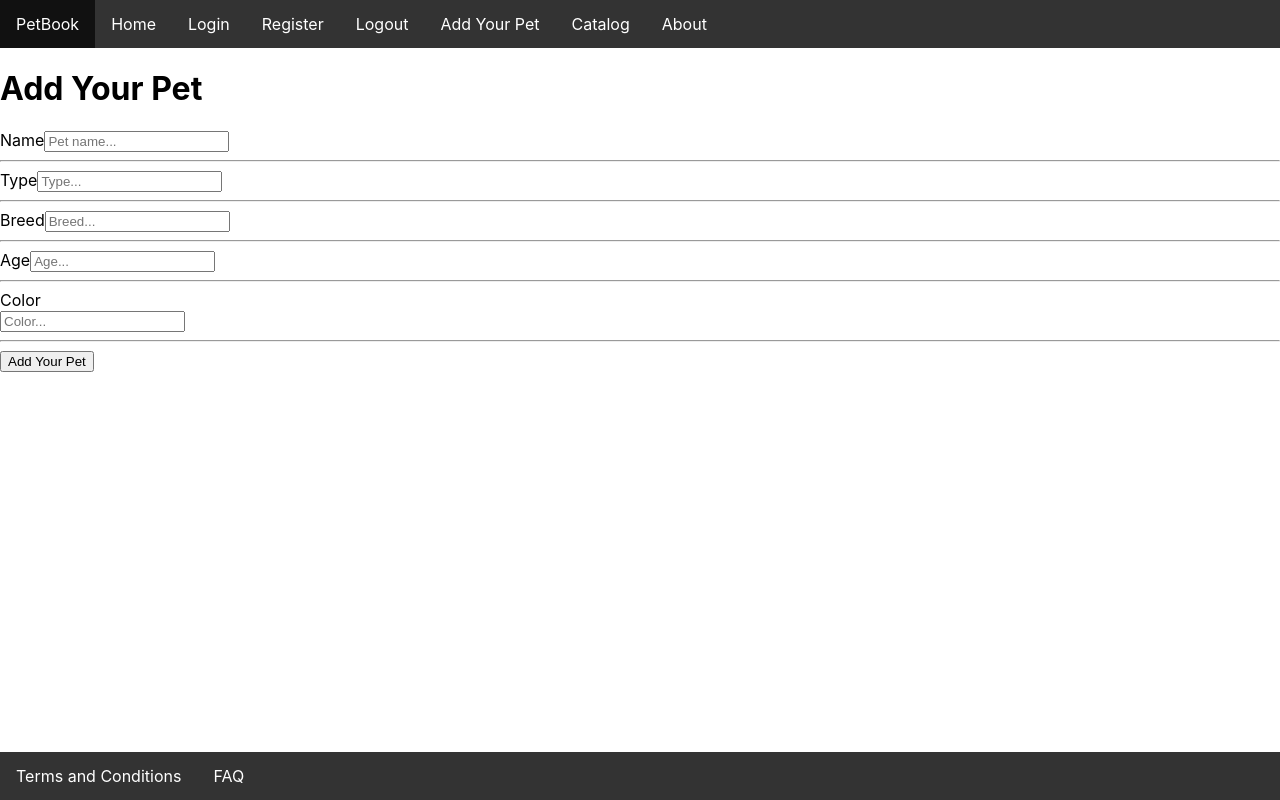
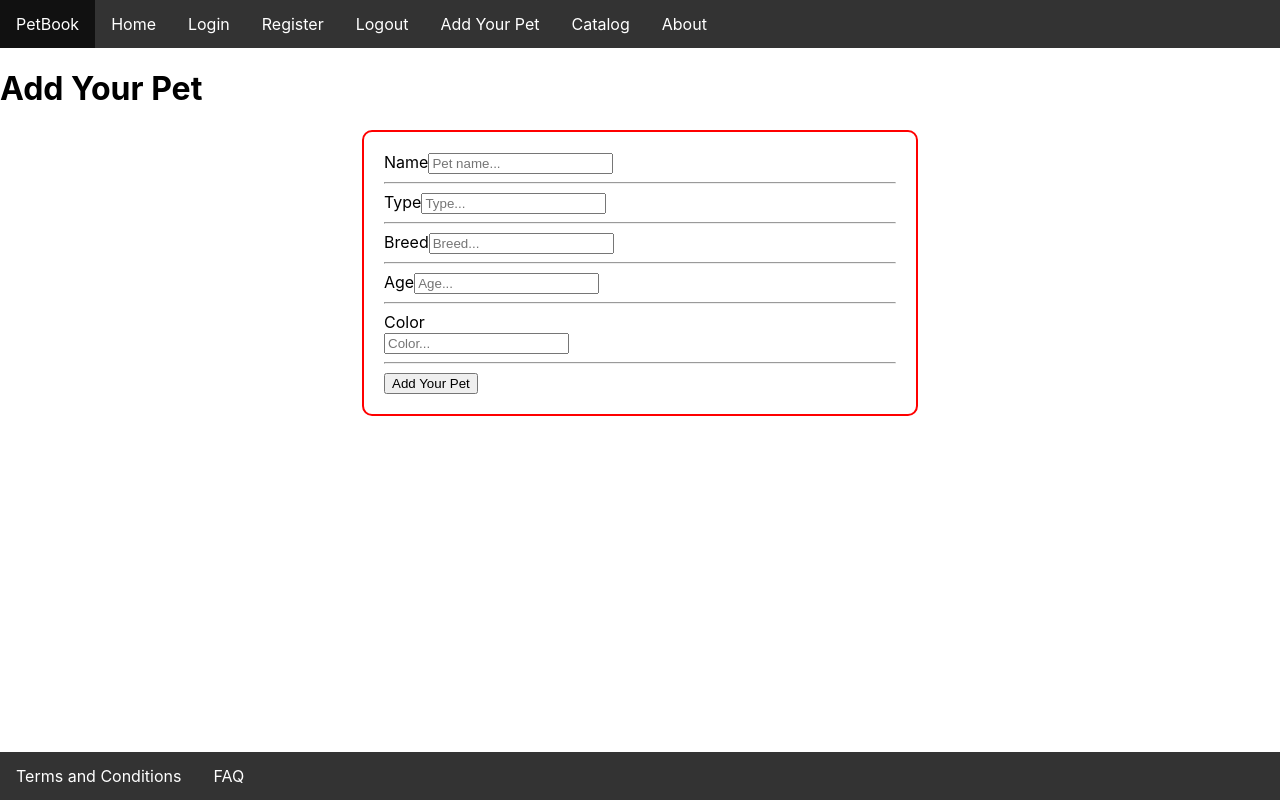
Before and after one commit to EmilPopovski24/PetBook, a React (Create React App) app in the folder petbookclient/: page /addpet in a window 1280 px wide. Built offline with nearby package versions, Linux system fonts and the light colour scheme; no server answers.

Commit message:
add styles to AddPet.css

```diff
--- a/petbookclient/src/components/AddPet/AddPet.css
+++ b/petbookclient/src/components/AddPet/AddPet.css
@@ -0,0 +1,7 @@
+#create {
+    width:40%;
+    margin: auto;
+    border-radius: 10px;
+    border: 2px solid red;;
+    padding:20px;
+}
--- a/petbookclient/src/components/AddPet/AddPet.js
+++ b/petbookclient/src/components/AddPet/AddPet.js
@@ -1,4 +1,4 @@
-
+import './AddPet.css';
 
 export const AddPet = () => {
     return (
```
